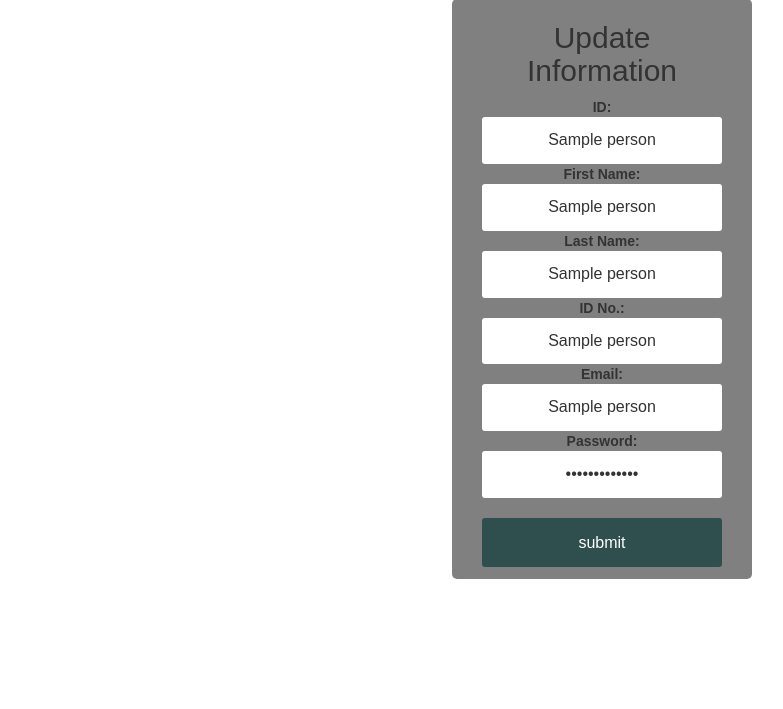
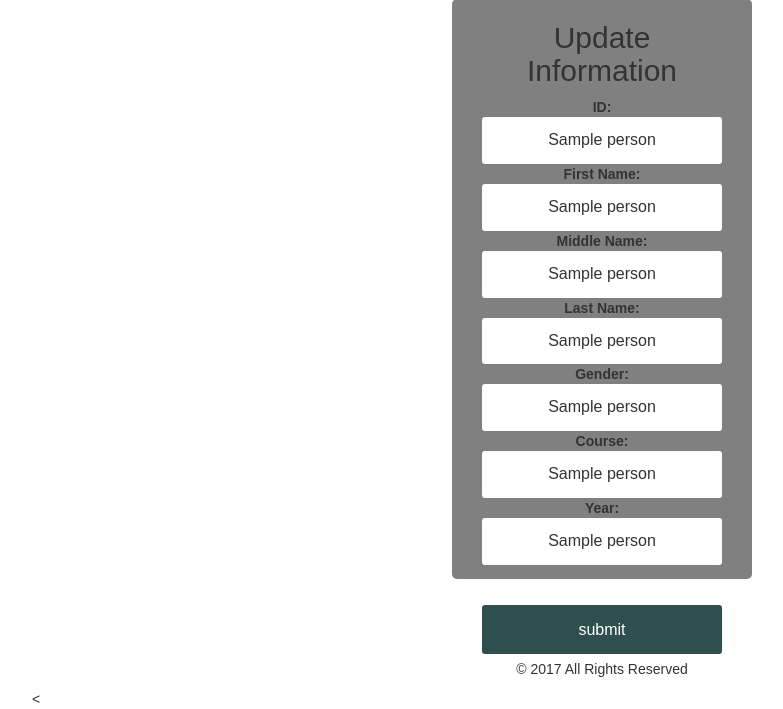
Before and after one commit to shainamarie/firstproject, a Flask app: template NewFlaskSamonte/templates/updateform.html in a window 1280 px wide. Shown: the part 171-880 px from the top of the page, without its empty margins (38-821 px from the left). Before the commit the page ends 750 px from the top, so only its background shows below. Run offline with Flask 2, Linux system fonts and the light colour scheme; the template is opened without the code that fills it: most values are stand-ins (such as "Sample title", 1, 10 or a date in 2020); some libraries are stand-ins or nearby versions.

Commit message:
Update updateform.html

```diff
--- a/NewFlaskSamonte/templates/updateform.html
+++ b/NewFlaskSamonte/templates/updateform.html
@@ -54,21 +54,33 @@ border-radius:3px;
              <dt><strong>First Name:</strong><br>
          <input type = "text" name = "fname" value="{{ person[1] }}" /></br>
 
+              <dt><strong>Middle Name:</strong><br>
+         <input type = "text" name = "mname" value="{{ person[2] }}" /></br>
+
              <dt><strong>Last Name:</strong><br>
-         <input type = "text" name = "lname" value="{{ person[2] }}" /></br>
+         <input type = "text" name = "lname" value="{{ person[3] }}" /></br>
 
-             <dt><strong>ID No.:</strong><br>
-         <input type = "integer" name = "idno" value="{{ person[3] }}" /></br>
+             <dt><strong>Gender:</strong><br>
+         <input type = "text" name = "gender" value="{{ person[4] }}" /></br>
 
-             <dt><strong>Email:</strong><br>
-         <input type = "text" name = "email" value="{{ person[4] }}" /></br>
+             <dt><strong>Course:</strong><br>
+         <input type = "text" name = "course" value="{{ person[5] }}" /></br>
 
-             <dt><strong>Password:</strong><br>
-         <input type = "password" name = "password" value="{{ person[5] }}" /></br>
+             <dt><strong>Year:</strong><br>
+         <input type = "text" name = "year" value="{{ person[5] }}" /></br>
          </dl>
+        <br/>
         <a href = "{{ url_for('updateprofile') }}" methods="post">
               <input type =submit value = "submit" /></a>
       </form></center>
 </div>
 
+<br/>
+<br/>
+<br/>
+<br/>
+<footer>
+    <center><p>© 2017 All Rights Reserved</p></center><
+</footer>
+
 {% endblock %}
```
